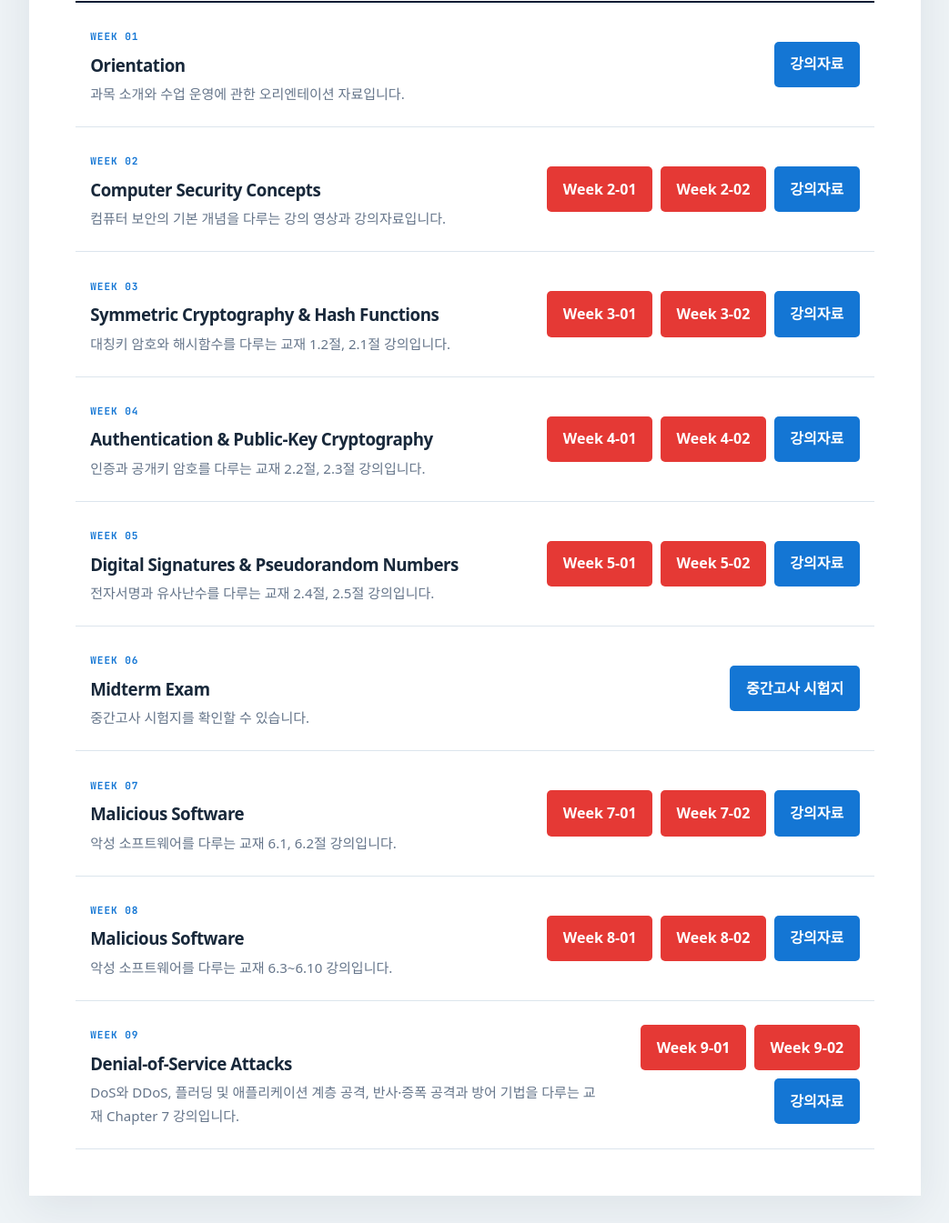
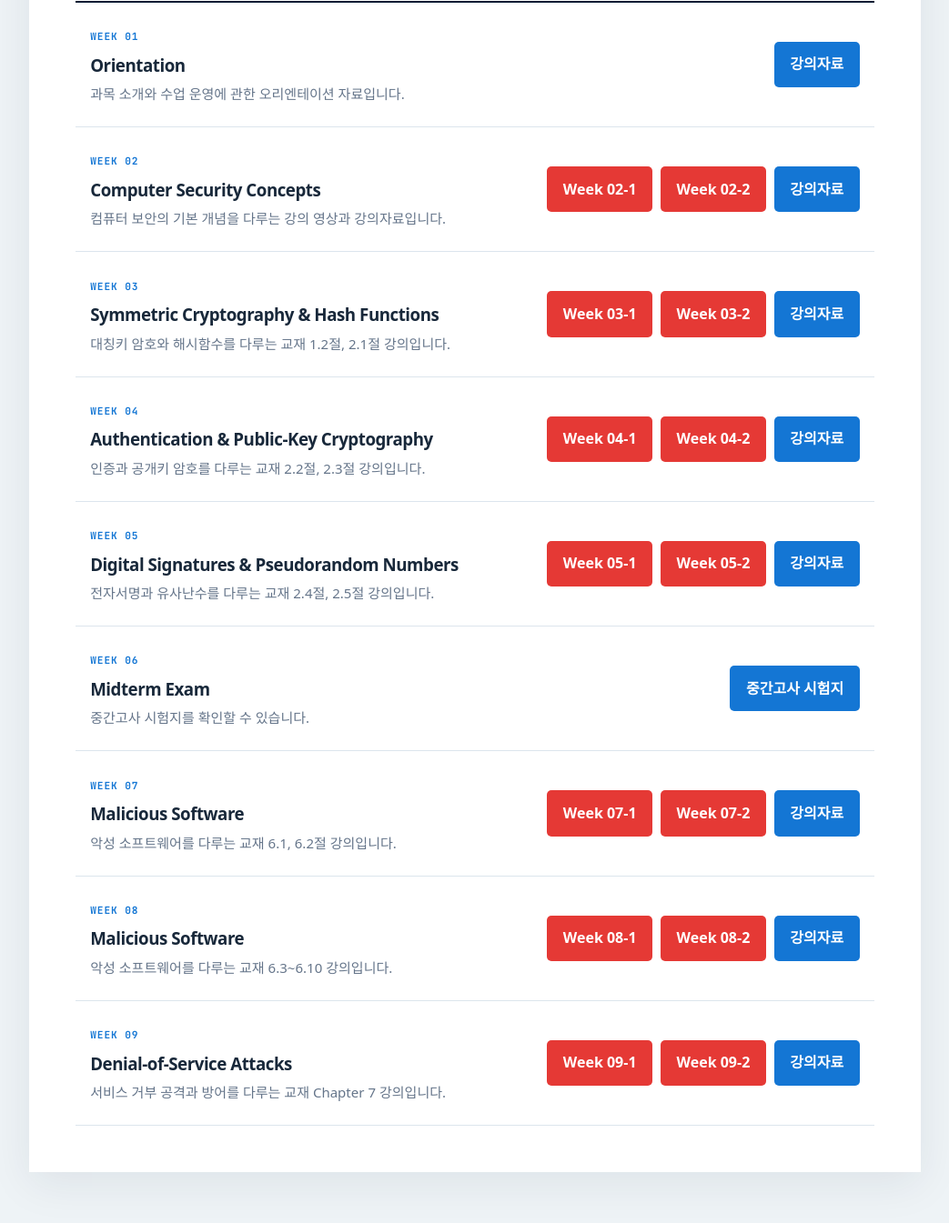
Before and after one commit to joonsooyoo/cybersecurity-2026, a plain HTML site: page lectures.html in a window 1280 px wide. Shown: the part 515-1860 px from the top of the page at 91% size, without its empty margins (118-1161 px from the left). Drawn offline with Linux system fonts and the light colour scheme; a web font is replaced by a local one.

Commit message:
Standardize lecture video labels

```diff
--- a/lectures.html
+++ b/lectures.html
@@ -14,32 +14,32 @@
       <article class="lecture-row">
         <div><span class="week">WEEK 02</span><h3>Computer Security Concepts</h3><p>컴퓨터 보안의 기본 개념을 다루는 강의 영상과 강의자료입니다.</p></div>
         <div class="resource-actions">
-          <a class="video-button" href="https://youtu.be/3racli1ILYM" target="_blank" rel="noopener">Week 2-01</a>
-          <a class="video-button" href="https://youtu.be/wnB6jweaOgY" target="_blank" rel="noopener">Week 2-02</a>
+          <a class="video-button" href="https://youtu.be/3racli1ILYM" target="_blank" rel="noopener">Week 02-1</a>
+          <a class="video-button" href="https://youtu.be/wnB6jweaOgY" target="_blank" rel="noopener">Week 02-2</a>
           <a class="note-button" href="asset/note/week02_note.pdf" target="_blank" rel="noopener">강의자료</a>
         </div>
       </article>
       <article class="lecture-row">
         <div><span class="week">WEEK 03</span><h3>Symmetric Cryptography &amp; Hash Functions</h3><p>대칭키 암호와 해시함수를 다루는 교재 1.2절, 2.1절 강의입니다.</p></div>
         <div class="resource-actions">
-          <a class="video-button" href="https://youtu.be/ViS04iY_4tM" target="_blank" rel="noopener">Week 3-01</a>
-          <a class="video-button" href="https://youtu.be/nt7I4CLnYOU" target="_blank" rel="noopener">Week 3-02</a>
+          <a class="video-button" href="https://youtu.be/ViS04iY_4tM" target="_blank" rel="noopener">Week 03-1</a>
+          <a class="video-button" href="https://youtu.be/nt7I4CLnYOU" target="_blank" rel="noopener">Week 03-2</a>
           <a class="note-button" href="asset/note/week03_note.pdf" target="_blank" rel="noopener">강의자료</a>
         </div>
       </article>
       <article class="lecture-row">
         <div><span class="week">WEEK 04</span><h3>Authentication &amp; Public-Key Cryptography</h3><p>인증과 공개키 암호를 다루는 교재 2.2절, 2.3절 강의입니다.</p></div>
         <div class="resource-actions">
-          <a class="video-button" href="https://youtu.be/9LGd8edhwX4" target="_blank" rel="noopener">Week 4-01</a>
-          <a class="video-button" href="https://youtu.be/ml3q4Dl4Sn0" target="_blank" rel="noopener">Week 4-02</a>
+          <a class="video-button" href="https://youtu.be/9LGd8edhwX4" target="_blank" rel="noopener">Week 04-1</a>
+          <a class="video-button" href="https://youtu.be/ml3q4Dl4Sn0" target="_blank" rel="noopener">Week 04-2</a>
           <a class="note-button" href="asset/note/week04_note.pdf" target="_blank" rel="noopener">강의자료</a>
         </div>
       </article>
       <article class="lecture-row">
         <div><span class="week">WEEK 05</span><h3>Digital Signatures &amp; Pseudorandom Numbers</h3><p>전자서명과 유사난수를 다루는 교재 2.4절, 2.5절 강의입니다.</p></div>
         <div class="resource-actions">
-          <a class="video-button" href="https://youtu.be/mBakwkK24Ls" target="_blank" rel="noopener">Week 5-01</a>
-          <a class="video-button" href="https://youtu.be/pkoyZaNO5Zk" target="_blank" rel="noopener">Week 5-02</a>
+          <a class="video-button" href="https://youtu.be/mBakwkK24Ls" target="_blank" rel="noopener">Week 05-1</a>
+          <a class="video-button" href="https://youtu.be/pkoyZaNO5Zk" target="_blank" rel="noopener">Week 05-2</a>
           <a class="note-button" href="asset/note/week05_note.pdf" target="_blank" rel="noopener">강의자료</a>
         </div>
       </article>
@@ -50,24 +50,24 @@
       <article class="lecture-row">
         <div><span class="week">WEEK 07</span><h3>Malicious Software</h3><p>악성 소프트웨어를 다루는 교재 6.1, 6.2절 강의입니다.</p></div>
         <div class="resource-actions">
-          <a class="video-button" href="https://youtu.be/xcRzFhEymt8" target="_blank" rel="noopener">Week 7-01</a>
-          <a class="video-button" href="https://youtu.be/0GO9rBdPuOw" target="_blank" rel="noopener">Week 7-02</a>
+          <a class="video-button" href="https://youtu.be/xcRzFhEymt8" target="_blank" rel="noopener">Week 07-1</a>
+          <a class="video-button" href="https://youtu.be/0GO9rBdPuOw" target="_blank" rel="noopener">Week 07-2</a>
           <a class="note-button" href="asset/note/week07_note.pdf" target="_blank" rel="noopener">강의자료</a>
         </div>
       </article>
       <article class="lecture-row">
         <div><span class="week">WEEK 08</span><h3>Malicious Software</h3><p>악성 소프트웨어를 다루는 교재 6.3~6.10 강의입니다.</p></div>
         <div class="resource-actions">
-          <a class="video-button" href="https://youtu.be/FYgPiEHrJ4o" target="_blank" rel="noopener">Week 8-01</a>
-          <a class="video-button" href="https://youtu.be/NePz_VBFzvo" target="_blank" rel="noopener">Week 8-02</a>
+          <a class="video-button" href="https://youtu.be/FYgPiEHrJ4o" target="_blank" rel="noopener">Week 08-1</a>
+          <a class="video-button" href="https://youtu.be/NePz_VBFzvo" target="_blank" rel="noopener">Week 08-2</a>
           <a class="note-button" href="asset/note/week08_note.pdf" target="_blank" rel="noopener">강의자료</a>
         </div>
       </article>
       <article class="lecture-row">
-        <div><span class="week">WEEK 09</span><h3>Denial-of-Service Attacks</h3><p>DoS와 DDoS, 플러딩 및 애플리케이션 계층 공격, 반사·증폭 공격과 방어 기법을 다루는 교재 Chapter 7 강의입니다.</p></div>
+        <div><span class="week">WEEK 09</span><h3>Denial-of-Service Attacks</h3><p>서비스 거부 공격과 방어를 다루는 교재 Chapter 7 강의입니다.</p></div>
         <div class="resource-actions">
-          <a class="video-button" href="https://youtu.be/VCeWz88mcvU" target="_blank" rel="noopener">Week 9-01</a>
-          <a class="video-button" href="https://youtu.be/9XLC7fyKVao" target="_blank" rel="noopener">Week 9-02</a>
+          <a class="video-button" href="https://youtu.be/VCeWz88mcvU" target="_blank" rel="noopener">Week 09-1</a>
+          <a class="video-button" href="https://youtu.be/9XLC7fyKVao" target="_blank" rel="noopener">Week 09-2</a>
           <a class="note-button" href="asset/note/week09_note.pdf" target="_blank" rel="noopener">강의자료</a>
         </div>
       </article>
```
